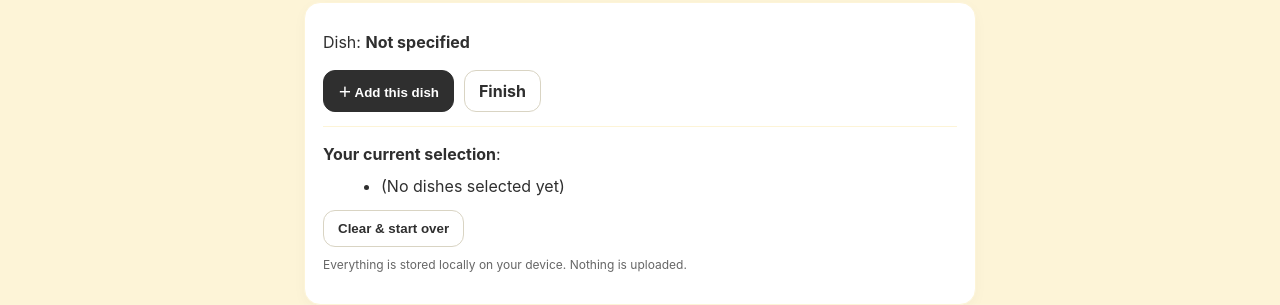
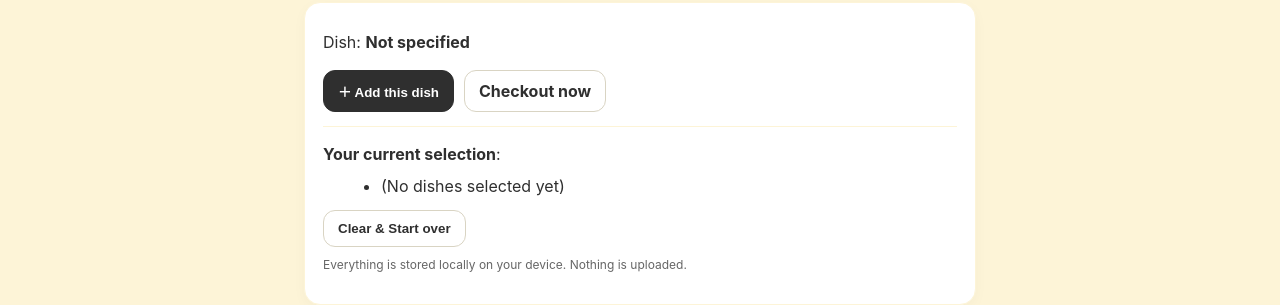
Before and after one commit to ani-syu/buffet-interaction, a plain HTML site: page select.html in a window 1280 px wide. Shown: the part 152-457 px from the top of the page. Drawn offline with Linux system fonts and the light colour scheme.

Commit message:
Update select.html

```diff
--- a/select.html
+++ b/select.html
@@ -49,12 +49,12 @@ ul{margin:8px 0 0 18px}
     <p id="which">Dish:</p>
     <div class="btns">
       <button class="btn" id="addBtn">＋ Add this dish</button>
-      <a class="btn ghost" id="finishBtn" href="./finish.html">Finish</a>
+      <a class="btn ghost" id="finishBtn" href="./finish.html">Checkout now</a>
     </div>
     <div class="hr"></div>
     <p><strong>Your current selection</strong>:</p>
     <ul id="list"></ul>
-    <div class="btns"><button class="btn ghost" id="clearBtn">Clear & start over</button></div>
+    <div class="btns"><button class="btn ghost" id="clearBtn">Clear & Start over</button></div>
     <div id="next" class="note hidden" style="margin-top:12px;">You can now leave this page and continue scanning other dishes!</div>
     <p class="small">Everything is stored locally on your device. Nothing is uploaded.</p>
   </div>
```
